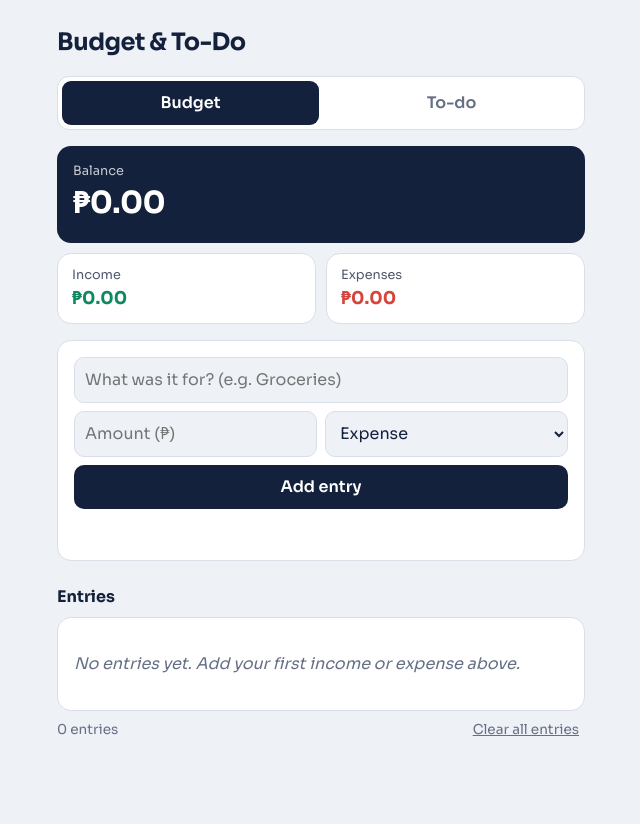
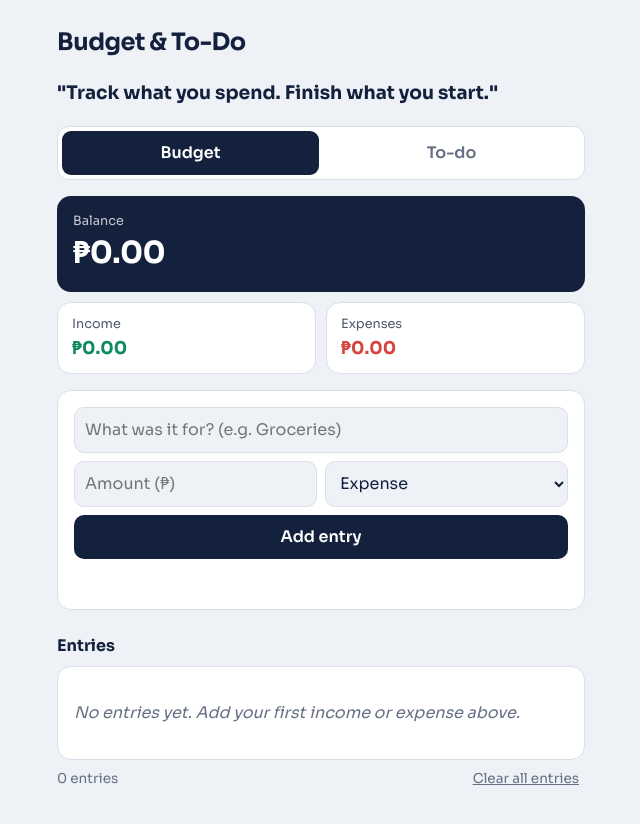
Before and after one commit to daveclapero-svg/Budget-To-Do, a plain HTML site: page index.html in a window 1280 px wide. Shown: the whole page, without its empty margins (319-959 px from the left). Before the commit the page ends 800 px from the top, so only its background shows below. Drawn offline with Linux system fonts and the light colour scheme.

Commit message:
Add motivational quote to the header section

```diff
--- a/index.html
+++ b/index.html
@@ -25,6 +25,7 @@
   <body>
     <div class="wrap">
       <h1>Budget & To-Do</h1>
+      <h3>"Track what you spend. Finish what you start."</h3>
 
       <div class="tabs" role="tablist">
         <button
```
